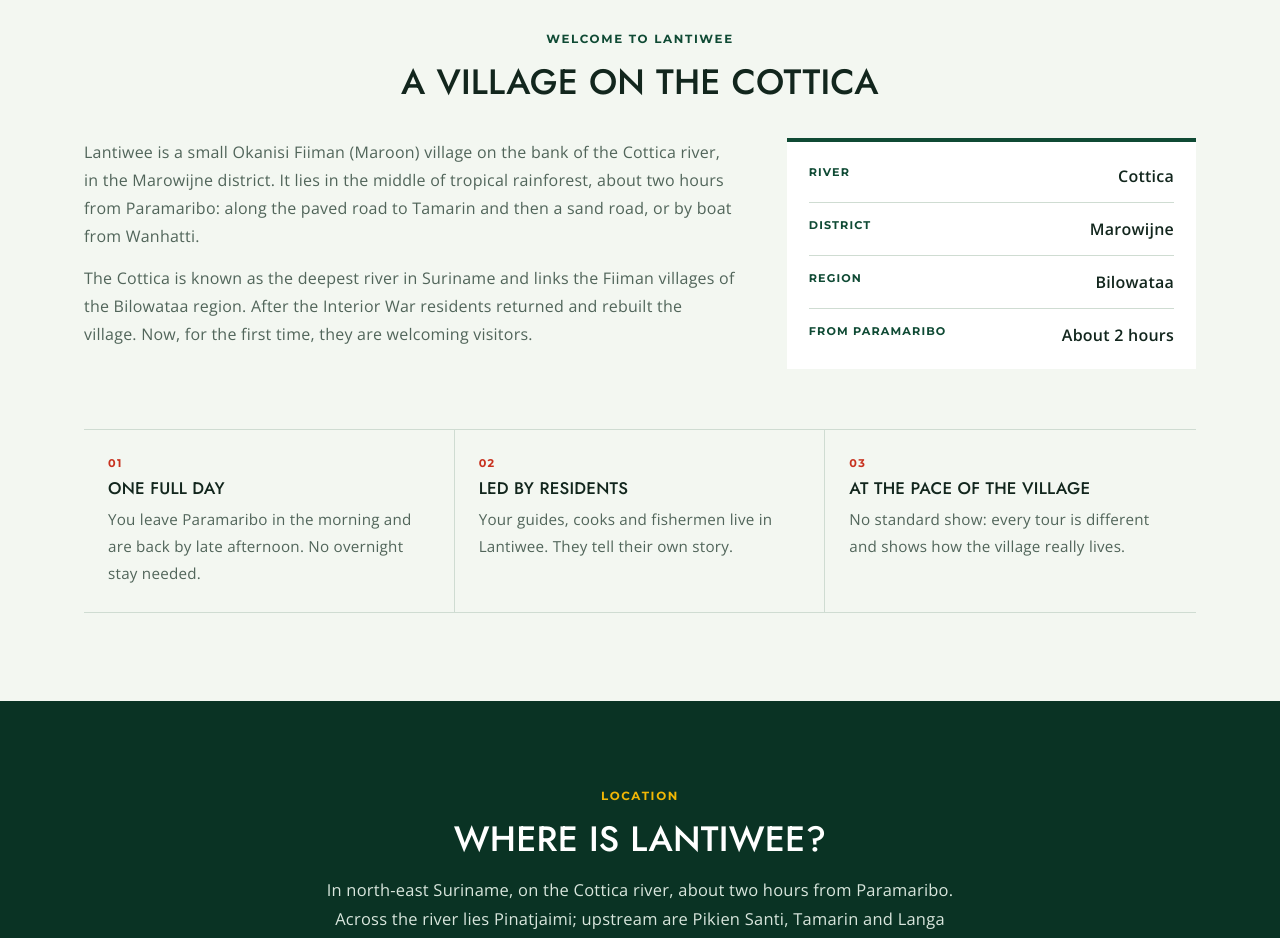
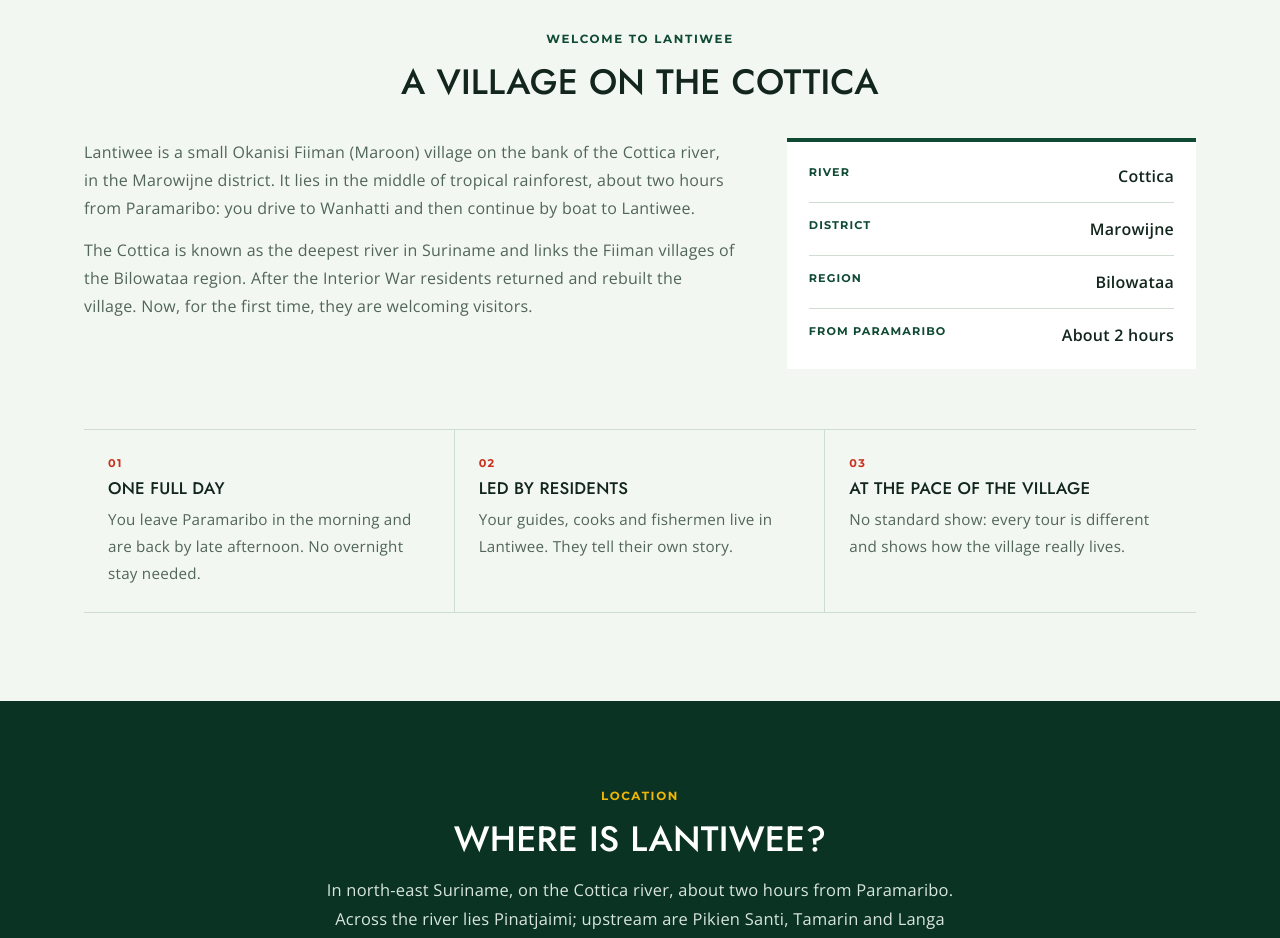
Before and after one commit to lantiweecottica-afk/lantiwee-site, a plain HTML site: page index.html in a window 1280 px wide. Shown: the part 920-1858 px from the top of the page. Drawn offline with nearby package versions, Linux system fonts and the light colour scheme.

Commit message:
Route: met de auto naar Wanhatti, dan per boot
Co-Authored-By: Claude Opus 5.5 <noreply@anthropic.com>
Claude-Session: https://claude.ai/code/session_01Ghp3mEVa6VNivHrbYzWYU2

```diff
--- a/index.html
+++ b/index.html
@@ -315,7 +315,7 @@ footer a{color:#c9d8ce;text-decoration:none} footer a:hover{color:#fff}
     <h2 data-i18n="introH">Een dorp aan de Cottica</h2>
     <div class="about">
       <div class="about-txt">
-        <p data-i18n="ab1">Lantiwee is een klein Okanisi Fiimandorp (Marron) aan de oever van de Cottica-rivier, in het district Marowijne. Het dorp ligt midden in tropisch regenwoud, op ongeveer twee uur van Paramaribo: over de verharde weg naar Tamarin en daarna over een zandweg, of per boot vanuit Wanhatti.</p>
+        <p data-i18n="ab1">Lantiwee is een klein Okanisi Fiimandorp (Marron) aan de oever van de Cottica-rivier, in het district Marowijne. Het dorp ligt midden in tropisch regenwoud, op ongeveer twee uur van Paramaribo: je rijdt met de auto naar Wanhatti en vaart daarna met de boot naar Lantiwee.</p>
         <p data-i18n="ab1b">De Cottica geldt als de diepste rivier van Suriname en verbindt de Fiimandorpen van de Bilowataa-regio. Na de Binnenlandse Oorlog keerden bewoners terug en bouwden het dorp weer op. Nu ontvangen zij voor het eerst ook bezoekers.</p>
       </div>
       <dl class="about-facts">
@@ -670,7 +670,7 @@ const T = { nl:{}, en:{
   cta1:"Book the day tour", cta2:"See the programme",
   b1:"Pick-up in Paramaribo", b2:"Led by residents", b3:"Boat trip on the Cottica",
   k0:"Welcome to Lantiwee", introH:"A village on the Cottica",
-  ab1:"Lantiwee is a small Okanisi Fiiman (Maroon) village on the bank of the Cottica river, in the Marowijne district. It lies in the middle of tropical rainforest, about two hours from Paramaribo: along the paved road to Tamarin and then a sand road, or by boat from Wanhatti.",
+  ab1:"Lantiwee is a small Okanisi Fiiman (Maroon) village on the bank of the Cottica river, in the Marowijne district. It lies in the middle of tropical rainforest, about two hours from Paramaribo: you drive to Wanhatti and then continue by boat to Lantiwee.",
   ab1b:"The Cottica is known as the deepest river in Suriname and links the Fiiman villages of the Bilowataa region. After the Interior War residents returned and rebuilt the village. Now, for the first time, they are welcoming visitors.",
   af1k:"River", af1v:"Cottica", af2k:"District", af2v:"Marowijne", af3k:"Region", af3v:"Bilowataa", af4k:"From Paramaribo", af4v:"About 2 hours",
   p1h:"One full day", p1p:"You leave Paramaribo in the morning and are back by late afternoon. No overnight stay needed.",
```
